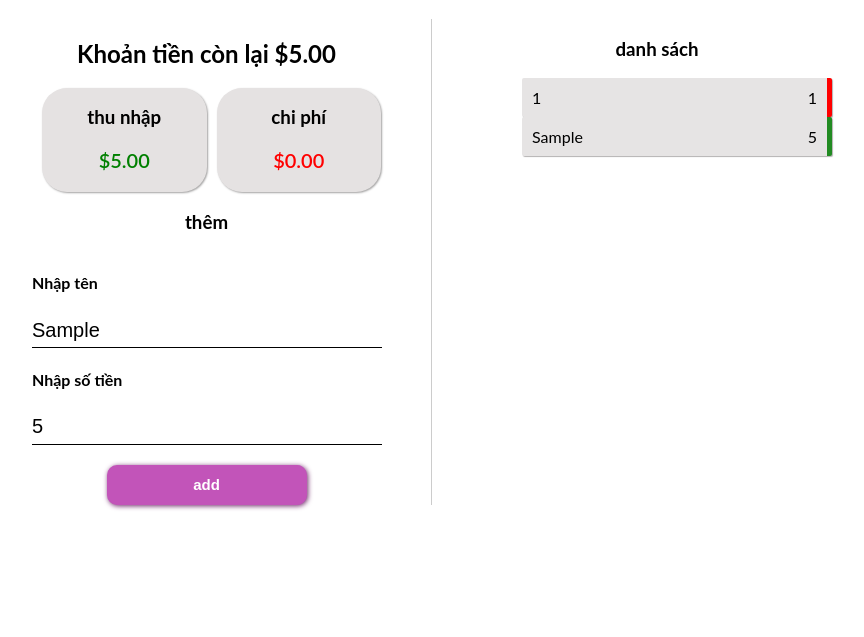
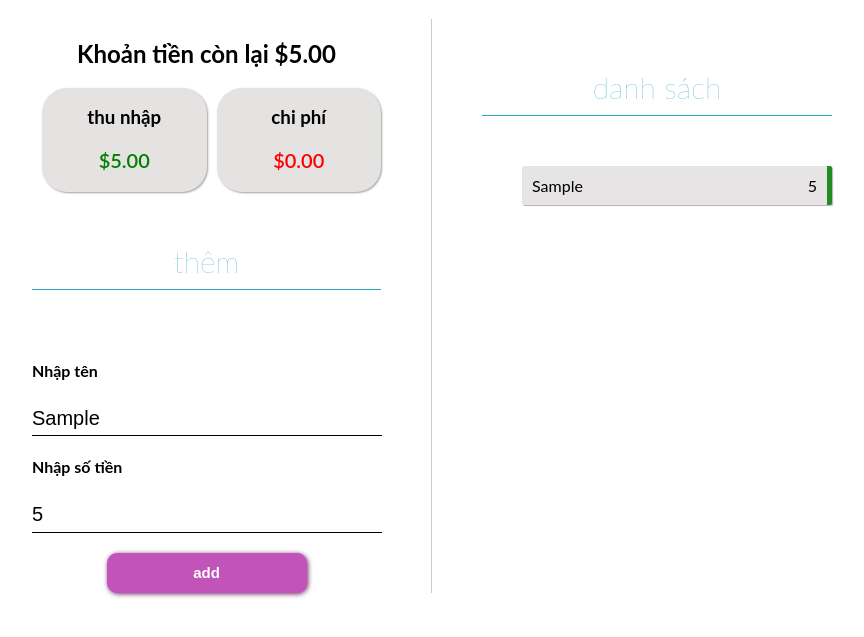
Before and after one commit to RichardHiHi/expenTracker-js, a plain HTML site: page index.html in a window 1280 px wide. Both pictures are taken after typing "Sample", "5" into the empty fields and a click on the button "add". Shown: the part 63-700 px from the top of the page, without its empty margins (208-1072 px from the left). Drawn offline with Linux system fonts and the light colour scheme.

Commit message:
finish without object

```diff
--- a/index.html
+++ b/index.html
@@ -23,7 +23,7 @@
                     <p class="exp-money">$0.00</p>
                 </div>
             </div>
-            <h3>thêm</h3>
+            <h5>thêm</h5>
             <form class="form">
                 <div class="form-control">
                     <h4>Nhập tên</h4>
@@ -39,15 +39,9 @@
             </form>
         </div>
         <div class="warp-list">
-            <h3>danh sách</h3>
+            <h5>danh sách</h5>
             <ul class="list">
-                <li class="item item-exp">
-                    <span class="name">1</span>
-                    <span class="value">1</span>
-                    <button class="detele-BTN">
-                        <span>x</span>
-                    </button>
-                </li>
+
             </ul>
         </div>
     </div>
--- a/script.js
+++ b/script.js
@@ -1,23 +1,40 @@
 const submitBTN = document.querySelector(".submit-BTN");
 const inputName = document.querySelector(".input-name");
 const list = document.querySelector(".list");
-
 const inputMoney = document.querySelector(".input-money");
 
 let inc = 0,
     exp = 0,
     balance = 0;
+// let data = {
+//     total: {
+//         inc: 0,
+//         exp: 0,
+//     }
+//     balance = 0;
+// }
+
+// let transactions = [];
+
+
+// function showTransaction() {
+//     const transaction = {
+//         id: transactions.length,
+
+//     }
+// }
 
 function addTransaction(e) {
     e.preventDefault();
-    console.log(inputName.value);
-    console.log(typeof inputMoney.value);
+
     if (inputName.value && inputMoney.value) {
         let addClassList;
         if (inputMoney.value < 0) {
             addClassList = `item-exp`;
+            exp += -inputMoney.value;
         } else {
             addClassList = `item-inc`;
+            inc += +inputMoney.value;
         }
         const item = document.createElement("LI");
         item.classList.add("item");
@@ -34,26 +51,33 @@ function addTransaction(e) {
     }
 }
 
-function updateMoney() {
+function updateMoney(inputMoney) {
     const incMoney = document.querySelector(".inc-money");
     const expMoney = document.querySelector(".exp-money");
     const balanceMoney = document.querySelector(".balance");
-    if (inputMoney.value < 0) {
-        exp += -inputMoney.value;
-        console.log(exp);
-        expMoney.innerHTML = `$${exp}.00`;
-    } else {
-        inc += +inputMoney.value;
-        console.log(inc);
-        incMoney.innerHTML = `$${inc}.00`;
-    }
+    expMoney.innerHTML = `$${exp}.00`;
+    incMoney.innerHTML = `$${inc}.00`;
     balance = inc - exp;
     balanceMoney.innerHTML = `$${balance}.00`;
 }
 
 function deleteTransaction(e) {
-    console.log(e.path);
+    const element = e.path.find(function(path) {
+        return path.classList.contains("item");
+    })
+    const value = +element.querySelector('.value').innerHTML
+
+    if (element.classList.contains("item-inc")) {
+        inc -= value
+
+    } else {
+        exp -= -value
+    }
+    updateMoney();
+    element.remove();
 }
+
+
 
 submitBTN.addEventListener("click", addTransaction);
 list.addEventListener("click", deleteTransaction);
--- a/style.css
+++ b/style.css
@@ -4,6 +4,14 @@
 
         h1 {
             text-align: center;
+        }
+
+        h5 {
+            font-size: 30px;
+            font-weight: 200;
+            padding-bottom: 10px;
+            color: rgb(41, 167, 199);
+            border-bottom: 1px solid rgb(41, 167, 199);
         }
 
         body {
@@ -123,6 +131,7 @@
             border-radius: 2px;
             position: relative;
             cursor: pointer;
+            margin-bottom: 10px;
         }
 
         .item.item-inc {
@@ -148,7 +157,7 @@
             font-size: 20px;
             text-align: center;
             display: none;
-            animation: fadeIn 1s linear;
+            animation: fadeIn 0.5s linear;
         }
 
         .item:hover .detele-BTN {
```
